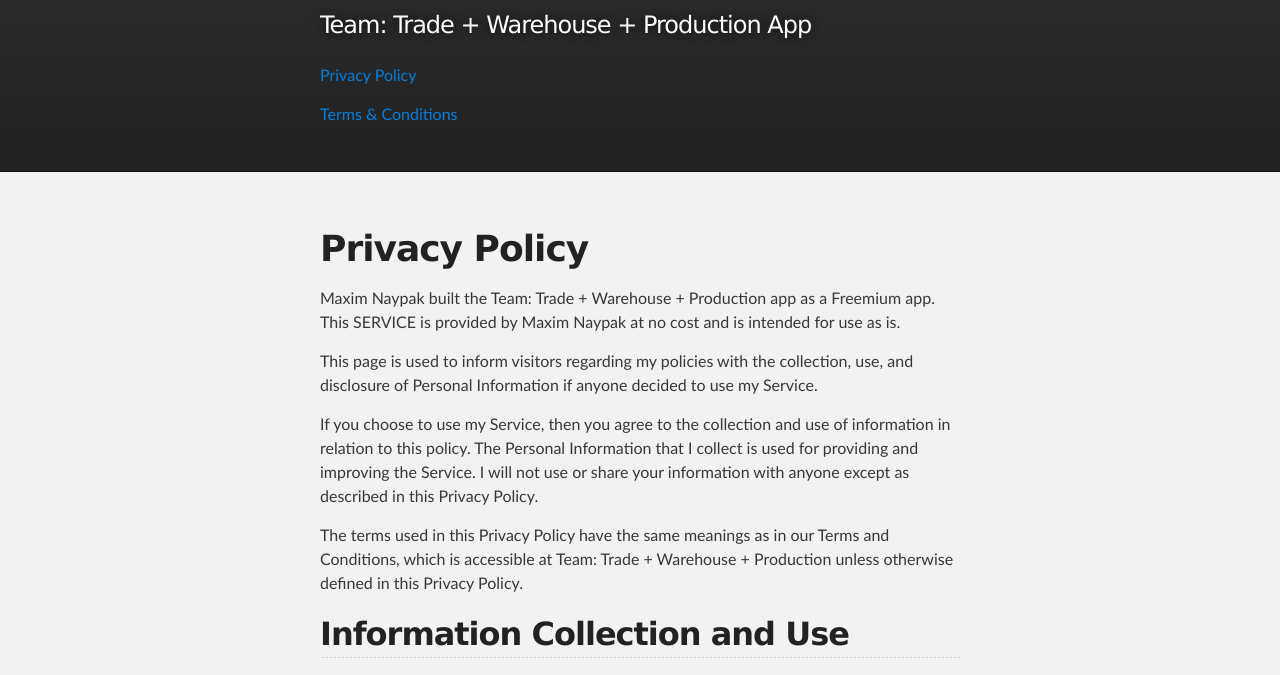
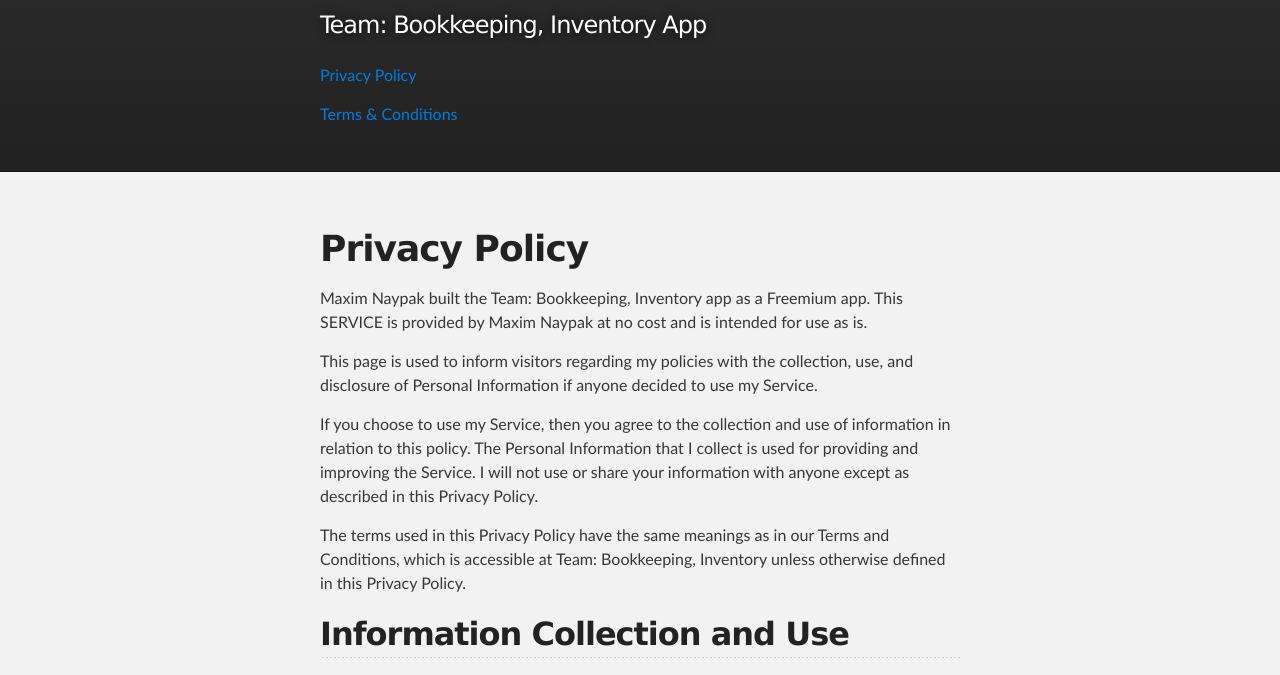
Before and after one commit to mnaypak/TEAM, a plain HTML site: page index.html in a window 1280 px wide. Shown: the part 250-925 px from the top of the page. Drawn offline with Linux system fonts and the light colour scheme.

Commit message:
Update index.html

```diff
--- a/index.html
+++ b/index.html
@@ -19,7 +19,7 @@
 
 		  <img src="images/icon-96x96.png">
           <h1 id="project_title">Team</h1>
-          <h2 id="project_tagline">Team: Trade + Warehouse + Production App</h2>
+          <h2 id="project_tagline">Team: Bookkeeping, Inventory App</h2>
 
 		  <p><a href="https://mnaypak.github.io/Team/index.html">Privacy Policy</a></p>
 
@@ -32,10 +32,10 @@
       <section id="main_content" class="inner">
         <h1>
 <a id="privacy-policy" class="anchor" href="#privacy-policy" aria-hidden="true"><span aria-hidden="true" class="octicon octicon-link"></span></a>Privacy Policy</h1>
-<p>Maxim Naypak built the Team: Trade + Warehouse + Production app as a Freemium app. This SERVICE is provided by Maxim Naypak at no cost and is intended for use as is.</p>
+<p>Maxim Naypak built the Team: Bookkeeping, Inventory app as a Freemium app. This SERVICE is provided by Maxim Naypak at no cost and is intended for use as is.</p>
 <p>This page is used to inform visitors regarding my policies with the collection, use, and disclosure of Personal Information if anyone decided to use my Service.</p>
 <p>If you choose to use my Service, then you agree to the collection and use of information in relation to this policy. The Personal Information that I collect is used for providing and improving the Service. I will not use or share your information with anyone except as described in this Privacy Policy.</p>
-<p>The terms used in this Privacy Policy have the same meanings as in our Terms and Conditions, which is accessible at Team: Trade + Warehouse + Production unless otherwise defined in this Privacy Policy.</p>
+<p>The terms used in this Privacy Policy have the same meanings as in our Terms and Conditions, which is accessible at Team: Bookkeeping, Inventory unless otherwise defined in this Privacy Policy.</p>
 <h2>
 <a id="information-collection-and-use" class="anchor" href="#information-collection-and-use" aria-hidden="true"><span aria-hidden="true" class="octicon octicon-link"></span></a>Information Collection and Use</h2>
 <p>For a better experience, while using our Service, I may require you to provide us with certain personally identifiable information. The information that I request will be retained on your device and is not collected by me in any way.</p>
@@ -73,7 +73,7 @@
 <a id="changes-to-this-privacy-policy" class="anchor" href="#changes-to-this-privacy-policy" aria-hidden="true"><span aria-hidden="true" class="octicon octicon-link"></span></a>Changes to This Privacy Policy</h2>
 <p>I may update our Privacy Policy from time to time. Thus, you are advised to review this page periodically for any changes. I will notify you of any changes by posting the new Privacy Policy on this page.</p>
 <h3>
-<a id="this-policy-is-effective-as-of-2020-07-14" class="anchor" href="#this-policy-is-effective-as-of-2020-07-14" aria-hidden="true"><span aria-hidden="true" class="octicon octicon-link"></span></a>This policy is effective as of 2020-07-14</h3>
+<a id="this-policy-is-effective-as-of-2022-06-27" class="anchor" href="#this-policy-is-effective-as-of-2022-06-27" aria-hidden="true"><span aria-hidden="true" class="octicon octicon-link"></span></a>This policy is effective as of 2022-06-27</h3>
       </section>
     </div>
 
```
